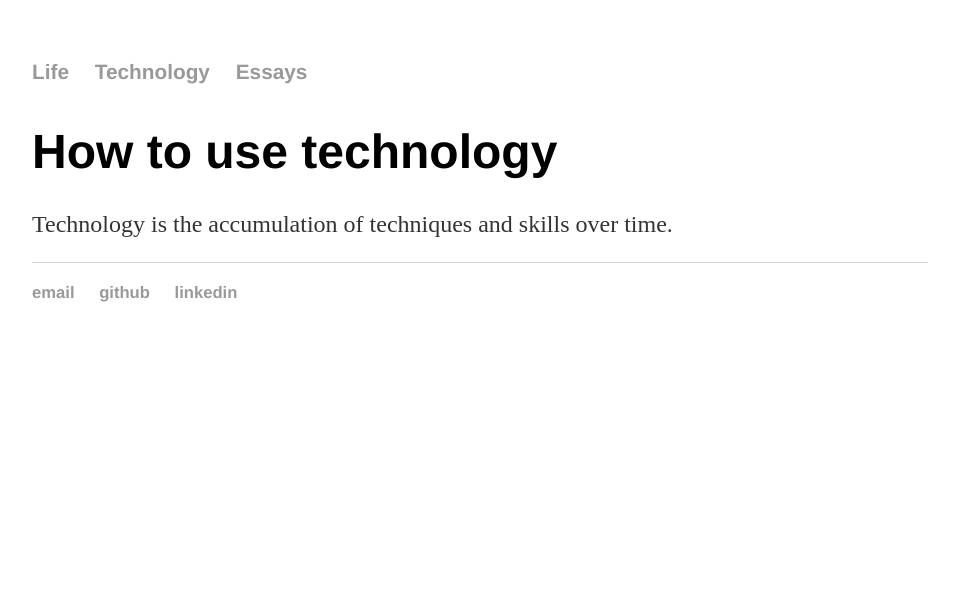
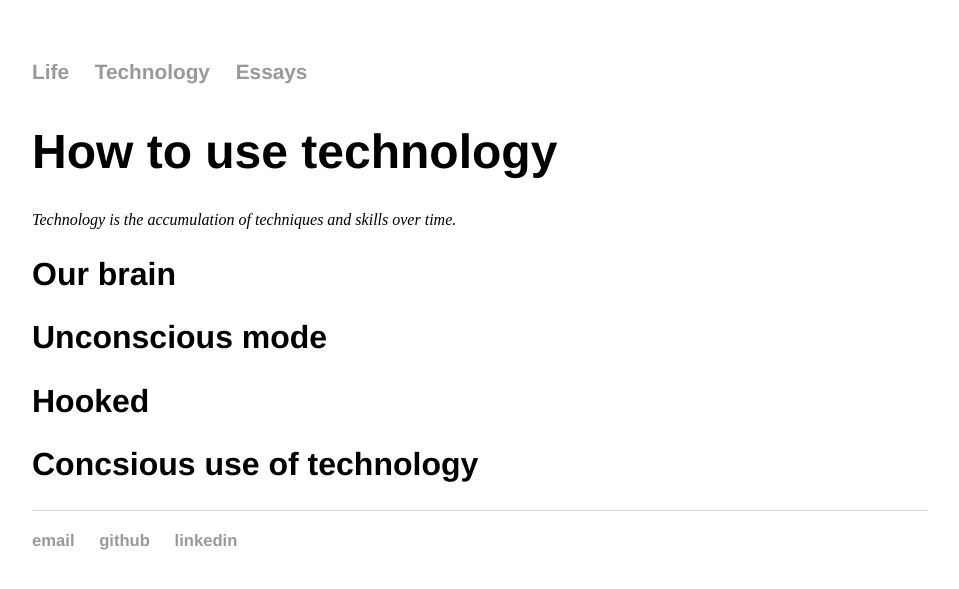
Before and after one commit to nsorros/nsorros.github.io, a Jekyll site: the page built from technology/index.html, in a window 1280 px wide. Shown: the top 589 px of the page, without its empty margins (160-1119 px from the left). Built offline with Jekyll 4.4.1, drawn with Linux system fonts in a browser that asks for light colours.

Commit message:
Update index.html

```diff
--- a/technology/index.html
+++ b/technology/index.html
@@ -3,7 +3,20 @@ layout: default
 title: How to use technology
 ---
 <h1>How to use technology</h1>
+<i>Technology is the accumulation of techniques and skills over time.</i>
 
 <p>
-  Technology is the accumulation of techniques and skills over time.
+  <h2>Our brain</h2
 </p>
+
+<p>
+  <h2>Unconscious mode</h2
+</p>
+
+<p>
+  <h2>Hooked</h2>
+</p>
+
+<p>
+  <h2>Concsious use of technology</h2>
+</p>
```
